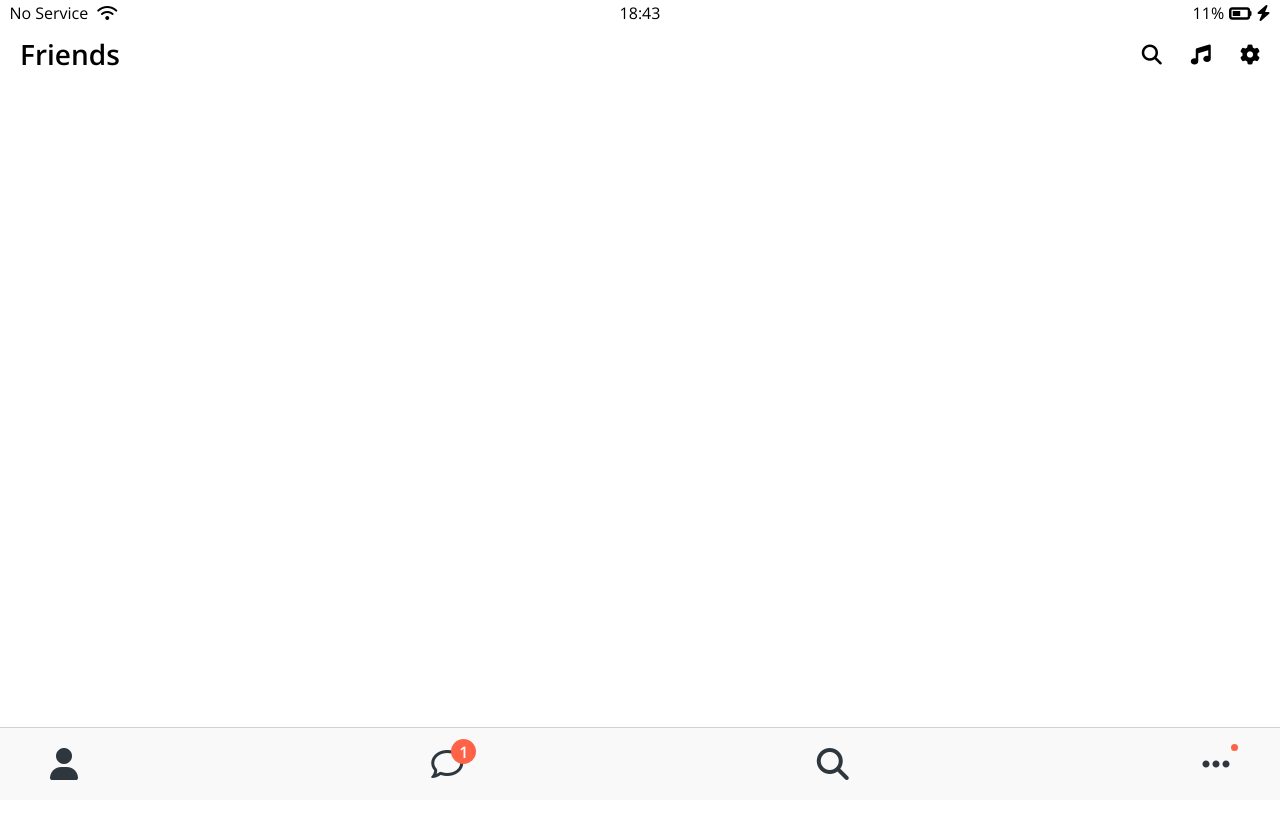
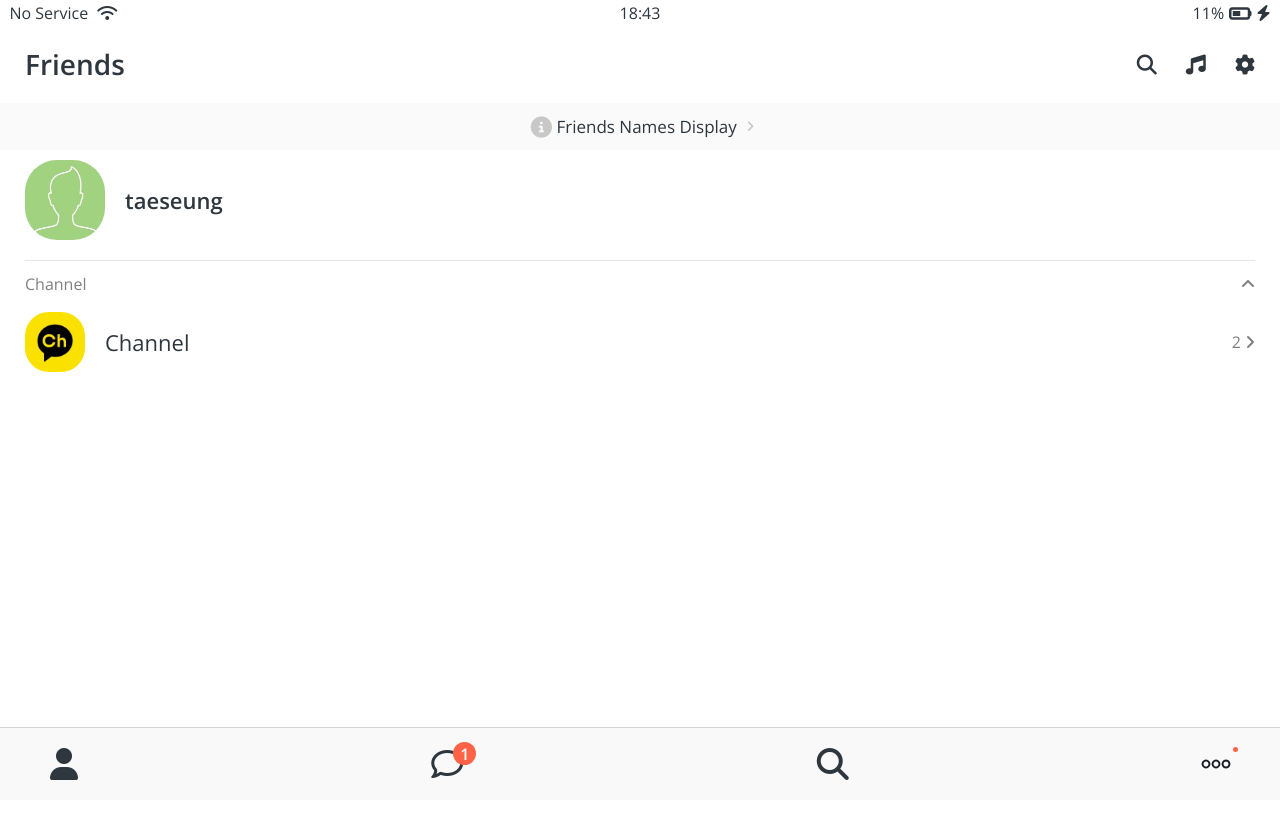
Before and after one commit to taeseung-yoo/kokoa-clone, a plain HTML site: page friends.html in a window 1280 px wide. Shown: the top 818 px of the page. Drawn offline with nearby package versions, Linux system fonts and the light colour scheme.

Commit message:
Finished Friends Screen

```diff
--- a/css/components/nav-bar.css
+++ b/css/components/nav-bar.css
@@ -17,8 +17,8 @@
 .nav__notification {
   background-color: tomato;
   color: #ffffff;
-  width: 25px;
-  height: 25px;
+  width: 23px;
+  height: 23px;
   border-radius: 50%;
   display: flex;
   justify-content: center;
@@ -26,14 +26,18 @@
   font-weight: 600;
   position: absolute;
   right: -13px;
-  top: -20px;
+  top: -17px;
 }
 .nav__dot {
   background-color: tomato;
-  width: 7px;
-  height: 7px;
+  width: 5px;
+  height: 5px;
   border-radius: 50%;
   position: absolute;
   right: -8px;
-  top: -15px;
+  top: -12px;
 }
+.ellipsis-stroke {
+  color: #f9f9fa;
+  -webkit-text-stroke: 2px #1c2025;
+}
--- a/css/components/screen-header.css
+++ b/css/components/screen-header.css
@@ -2,8 +2,8 @@
   display: flex;
   justify-content: space-between;
   align-items: center;
-  padding: 20px;
-  padding-top: 40px;
+  padding: var(--horizontal-space);
+  padding-top: 50px;
 }
 .screen-header__title {
   font-size: 28px;
--- /dev/null
+++ b/css/components/user-component.css
@@ -0,0 +1,35 @@
+.user-component {
+  display: flex;
+  justify-content: space-between;
+  align-items: center;
+}
+.user-component__column:first-child {
+  display: flex;
+  align-items: center;
+}
+.user-component__avatar {
+  width: 70px;
+  height: 70px;
+  border-radius: 40%;
+  margin-right: 20px;
+}
+.user-component__title {
+  font-size: 22px;
+  font-weight: 600;
+}
+.user-component__subtitle {
+  margin-top: 8px;
+  font-size: 17px;
+  color: rgba(0, 0, 0, 0.5);
+}
+.user-component__avatar--xl {
+  width: 80px;
+  height: 80px;
+}
+.user-component__avatar--sm {
+  width: 60px;
+  height: 60px;
+}
+.user-component__title--not-bold {
+  font-weight: 400;
+}
--- /dev/null
+++ b/css/screens/friends.css
@@ -0,0 +1,29 @@
+#friends-display-link {
+  display: block;
+  text-align: center;
+  background-color: #fafafa;
+  padding: 15px 0px;
+  font-size: 17px;
+  margin-bottom: 10px;
+}
+#friends-display-link i {
+  margin-left: 5px;
+  color: rgba(0, 0, 0, 0.2);
+}
+.friends-screen {
+  padding: 0px var(--horizontal-space);
+}
+.friends-screen__channel {
+  margin-top: 20px;
+  padding-top: 15px;
+  border-top: 1px solid rgba(0, 0, 0, 0.1);
+}
+.friends-screen__channel-header {
+  display: flex;
+  justify-content: space-between;
+  margin-bottom: 20px;
+  color: rgba(0, 0, 0, 0.5);
+}
+.user-component__column:last-child {
+  color: rgba(0, 0, 0, 0.5);
+}
--- a/css/style.css
+++ b/css/style.css
@@ -6,14 +6,17 @@
 @import "components/status-bar.css";
 @import "components/nav-bar.css";
 @import "components/screen-header.css";
+@import "components/user-component.css";
 
 /* Screens */
 @import "screens/login.css";
+@import "screens/friends.css";
 
 * {
   box-sizing: border-box;
 }
 body {
+  color: #2e363e;
   font-family: "Open Sans", sans-serif;
   height: 1000vh;
 }
--- a/css/variables.css
+++ b/css/variables.css
@@ -1,3 +1,4 @@
 :root {
   --yellow: #fae100;
+  --horizontal-space: 25px;
 }
--- a/friends.html
+++ b/friends.html
@@ -22,7 +22,6 @@
         <i class="fa-solid fa-bolt"></i>
       </div>
     </div>
-
     <header class="screen-header">
       <h1 class="screen-header__title">Friends</h1>
       <div class="screen-header__icons">
@@ -31,7 +30,51 @@
         <span> <i class="fa-solid fa-gear fa-lg"></i> </span>
       </div>
     </header>
+    <a href="#" id="friends-display-link">
+      <i class="fa-solid fa-circle-info fa-lg"></i>
+      Friends Names Display
+      <i class="fa-solid fa-angle-right fa-xs"></i>
+    </a>
 
+    <main class="friends-screen">
+      <div class="user-component">
+        <div class="user-component__column">
+          <img
+            src="img/profile-image.jpg"
+            class="user-component__avatar user-component__avatar--xl"
+          />
+          <div class="user-component__text">
+            <h4 class="user-component__title">taeseung</h4>
+            <!-- <h6 class="user-component__subtitle">this text whatever</h6> -->
+          </div>
+        </div>
+        <div class="user-component__column"></div>
+      </div>
+
+      <div class="friends-screen__channel">
+        <div class="friends-screen__channel-header">
+          <span>Channel</span>
+          <i class="fa-solid fa-angle-up"></i>
+        </div>
+        <div class="user-component">
+          <div class="user-component__column">
+            <img
+              src="img/channel-image.jpg"
+              class="user-component__avatar user-component__avatar--sm"
+            />
+            <div class="user-component__text">
+              <h4 class="user-component__title user-component__title--not-bold">
+                Channel
+              </h4>
+            </div>
+          </div>
+          <div class="user-component__column">
+            <span>2</span>
+            <i class="fa-solid fa-angle-right"></i>
+          </div>
+        </div>
+      </div>
+    </main>
     <nav class="nav">
       <ul class="nav__list">
         <li class="nav__btn">
@@ -53,7 +96,7 @@
         <li class="nav__btn">
           <a class="nav__link" href="#">
             <span class="nav__dot"></span>
-            <i class="fa-solid fa-ellipsis fa-2x"></i
+            <i class="fa-solid fa-ellipsis fa-2x ellipsis-stroke"></i
           ></a>
         </li>
       </ul>
```
Also changed, not shown: img/channel-image.jpg (added), img/profile-image.jpg (added).
